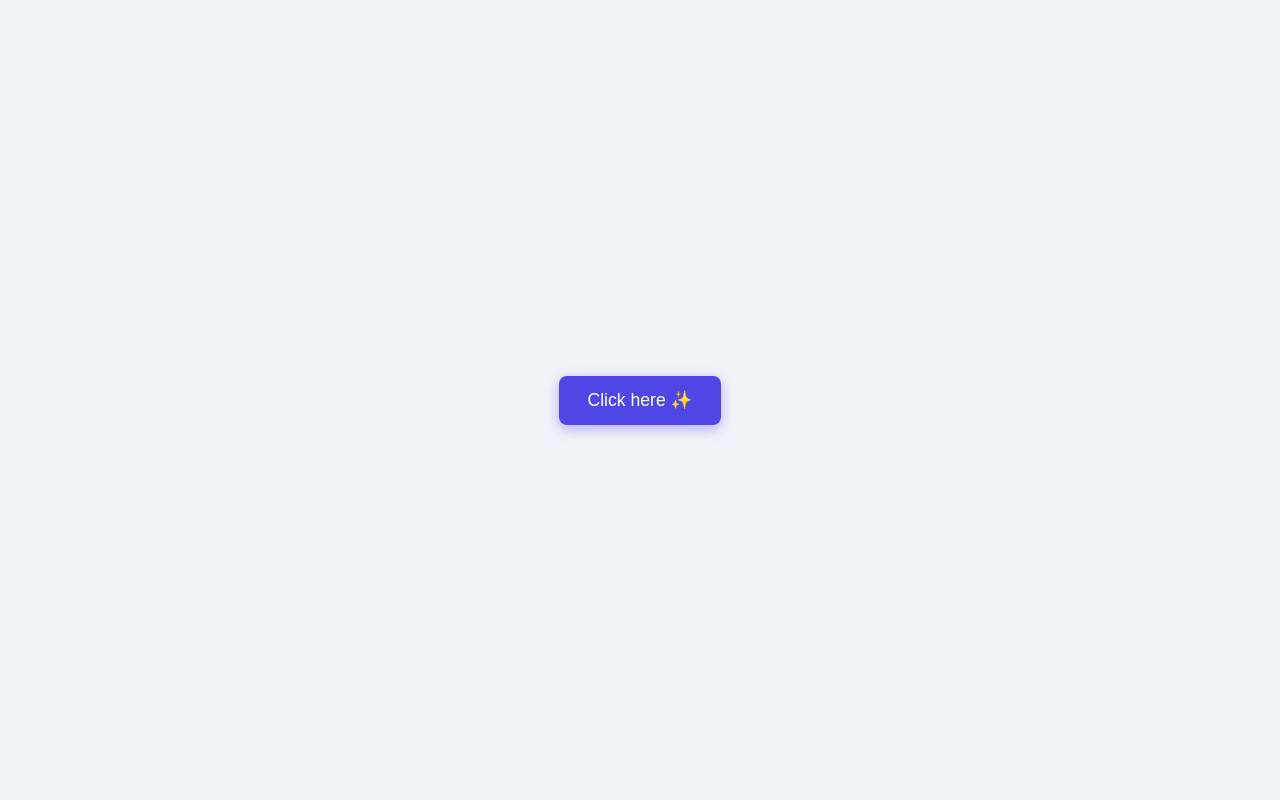
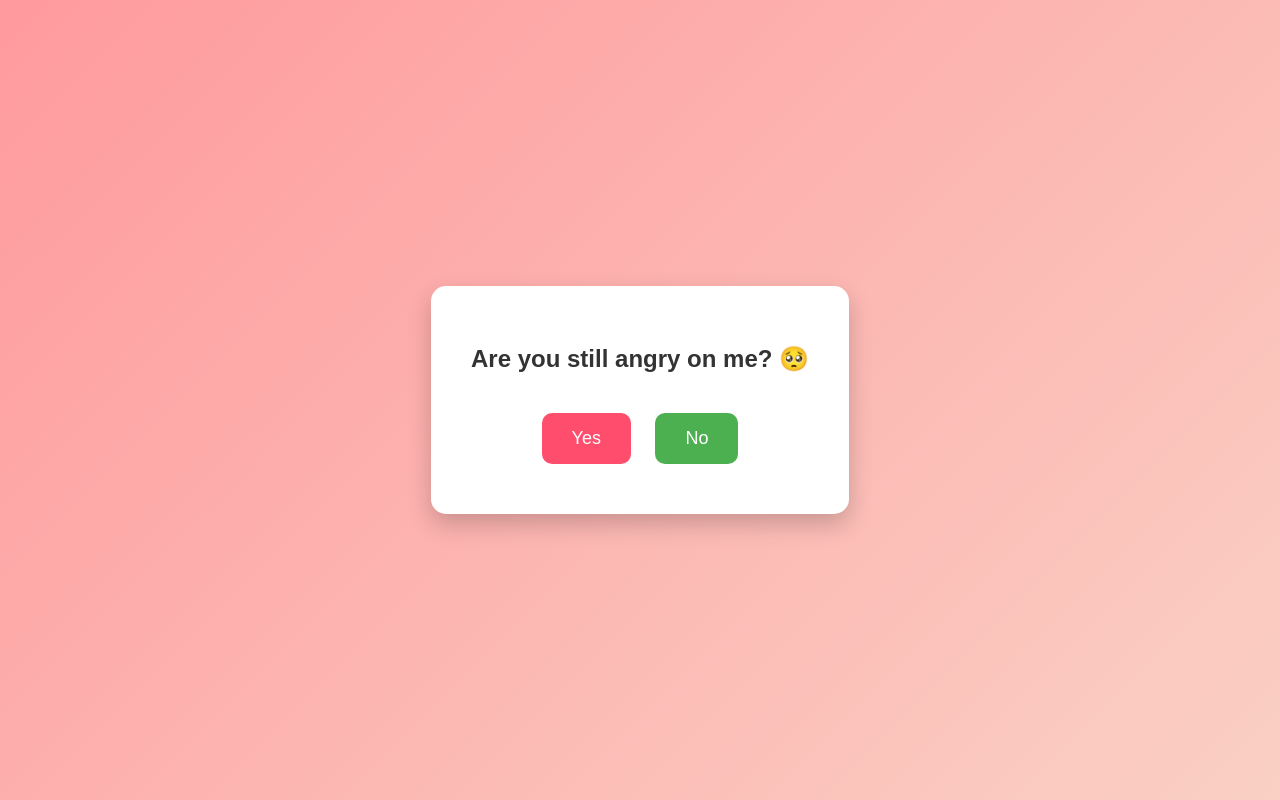
Before and after one commit to ashish5704/whatsapp-landing, a plain HTML site: page index.html in a window 1280 px wide. Drawn offline with Linux system fonts and the light colour scheme.

Commit message:
Update index.html

```diff
--- a/index.html
+++ b/index.html
@@ -1,41 +1,84 @@
 <!DOCTYPE html>
-<html lang="en">
+<html>
 <head>
-  <meta charset="UTF-8" />
-  <meta name="viewport" content="width=device-width, initial-scale=1.0" />
-  <title>Home</title>
+  <title>Question</title>
   <style>
     body {
+      margin: 0;
+      height: 100vh;
       display: flex;
       justify-content: center;
       align-items: center;
-      min-height: 100vh;
-      margin: 0;
-      background: #f0f4f8;
+      background: linear-gradient(135deg, #ff9a9e, #fad0c4);
       font-family: Arial, sans-serif;
     }
 
-    a.open-link {
-      padding: 14px 28px;
-      background: #4f46e5;
-      color: #fff;
-      text-decoration: none;
-      border-radius: 8px;
-      font-size: 1.1rem;
-      box-shadow: 0 4px 14px rgba(79, 70, 229, 0.4);
-      transition: background 0.2s;
-      cursor: pointer;
+    .container {
+      text-align: center;
+      background: white;
+      padding: 40px;
+      border-radius: 15px;
+      box-shadow: 0 10px 25px rgba(0,0,0,0.2);
     }
 
-    a.open-link:hover {
-      background: #4338ca;
+    h2 {
+      margin-bottom: 30px;
+      color: #333;
+    }
+
+    button {
+      padding: 15px 30px;
+      font-size: 18px;
+      border: none;
+      border-radius: 10px;
+      cursor: pointer;
+      margin: 10px;
+      transition: all 0.3s ease;
+    }
+
+    #yesBtn {
+      background-color: #ff4d6d;
+      color: white;
+    }
+
+    #yesBtn:hover {
+      background-color: #e63950;
+    }
+
+    #noBtn {
+      background-color: #4CAF50;
+      color: white;
+      position: relative;
     }
   </style>
 </head>
 <body>
-  <!-- Using onclick + window.open so the child tab can be closed by Button A -->
-  <a class="open-link" onclick="window.open('choice.html','choicePage','width=600,height=400'); return false;" href="#">
-    Click here ✨
-  </a>
+
+<div class="container">
+  <h2>Are you still angry on me? 🥺</h2>
+  <button id="yesBtn" onclick="goYes()">Yes</button>
+  <button id="noBtn" onclick="goNo()">No</button>
+</div>
+
+<script>
+function goYes() {
+  window.location.href = "https://wa.me/1234567890";
+}
+
+let scale = 1;
+
+function goNo() {
+  const btn = document.getElementById("noBtn");
+
+  scale *= 0.7;
+  btn.style.transform = `scale(${scale})`;
+
+  // Move randomly
+  btn.style.position = "relative";
+  btn.style.left = (Math.random() * 200 - 100) + "px";
+  btn.style.top = (Math.random() * 200 - 100) + "px";
+}
+</script>
+
 </body>
 </html>
```
